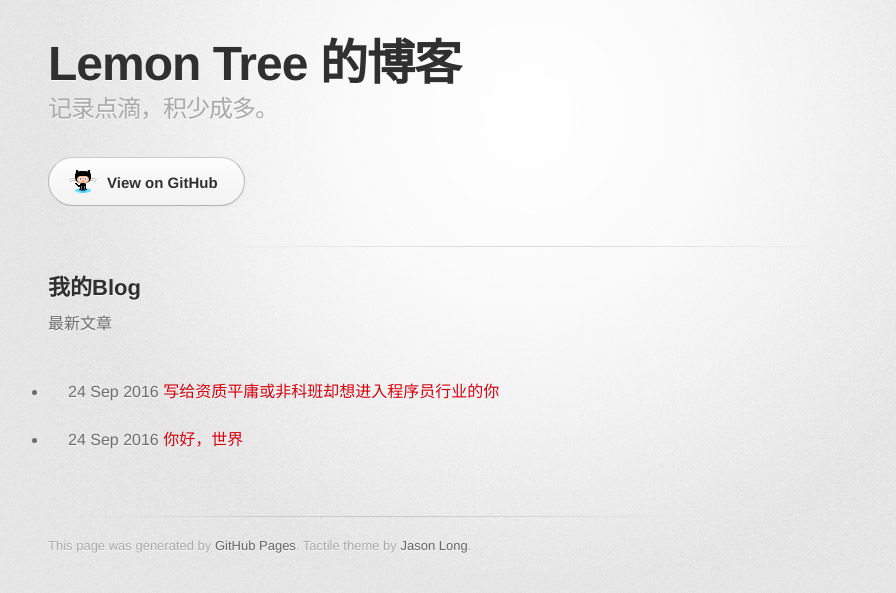
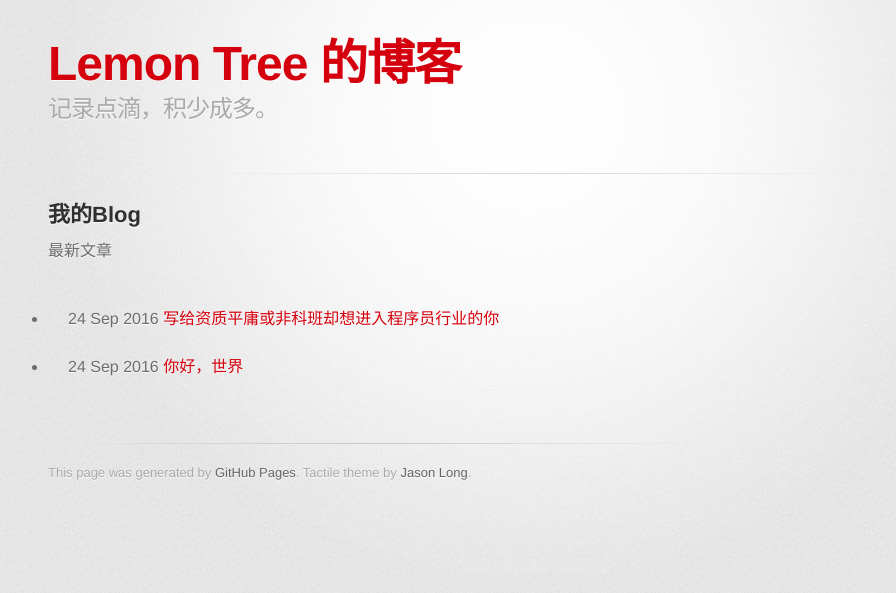
Before and after one commit to leemem/leemem.github.io, a Jekyll site: the page built from index.html, in a window 1280 px wide. Shown: the top 593 px of the page, without its empty margins (112-1008 px from the left). Built offline with Jekyll 4.4.1, drawn with Linux system fonts in a browser that asks for light colours; some web fonts are replaced.

```diff
--- a/_layouts/default.html
+++ b/_layouts/default.html
@@ -18,13 +18,9 @@
       <div class="inner">
 
         <header>
-          <h1>Lemon Tree 的博客</h1>
+          <h1><a href="http://blog.limaoqi.com">Lemon Tree 的博客</a></h1>
           <h2>记录点滴，积少成多。</h2>
         </header>
-
-        <section id="downloads" class="clearfix">
-          <a href="https://github.com/leemem" id="view-on-github" class="button"><span>View on GitHub</span></a>
-        </section>
 
         <hr>
 
```
